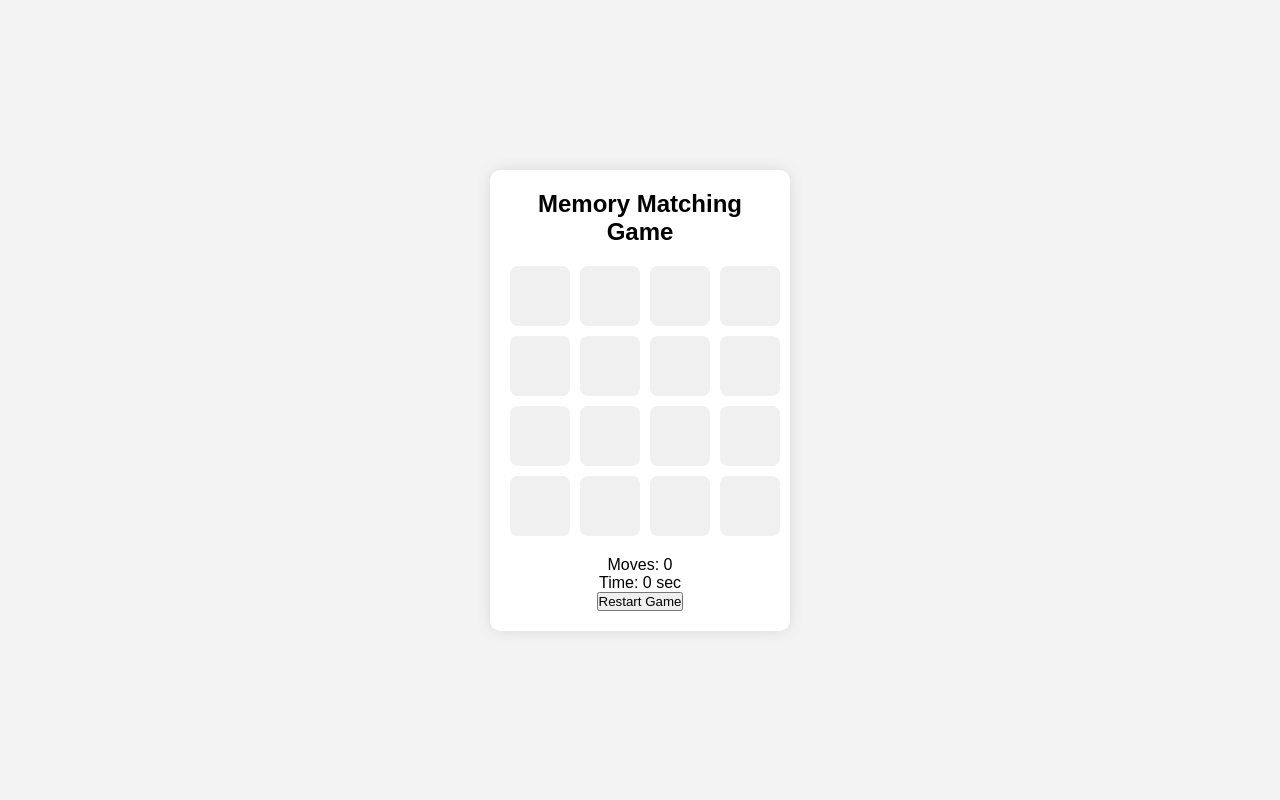
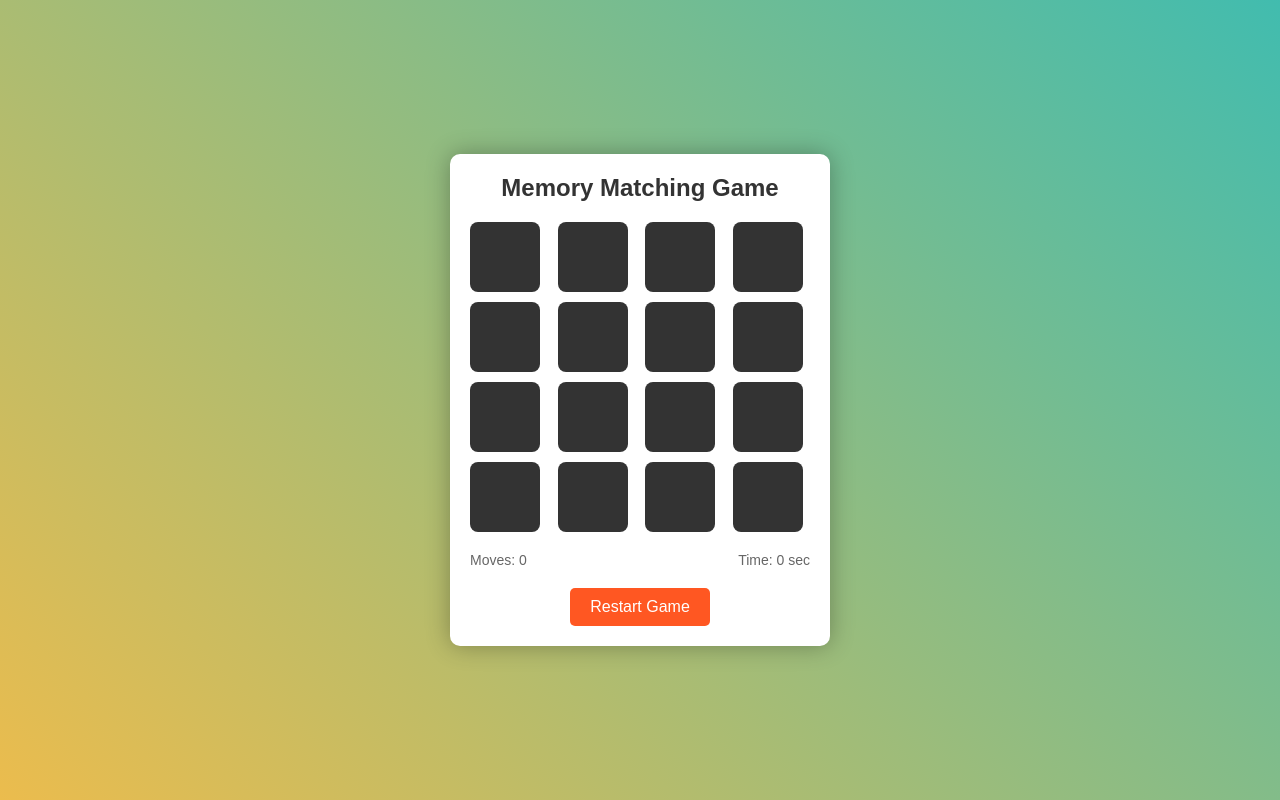
Before and after one commit to Leander-Antony/brain-dead, a plain HTML site: page index.html in a window 1280 px wide. Drawn offline with Linux system fonts and the light colour scheme.

Commit message:
Update style.css

```diff
--- a/style.css
+++ b/style.css
@@ -5,8 +5,10 @@
 }
 
 body {
-    font-family: Arial, sans-serif;
-    background-color: #f3f3f3;
+    font-family: 'Arial', sans-serif;
+    background: linear-gradient(45deg, #ff6f61, #ffbc42, #00bcd4);
+    background-size: 300% 300%;
+    animation: gradientBackground 10s ease infinite;
     display: flex;
     justify-content: center;
     align-items: center;
@@ -14,53 +16,101 @@ body {
     margin: 0;
 }
 
+@keyframes gradientBackground {
+    0% {
+        background-position: 0% 50%;
+    }
+    50% {
+        background-position: 100% 50%;
+    }
+    100% {
+        background-position: 0% 50%;
+    }
+}
+
 .game-container {
     text-align: center;
-    background-color: white;
+    background-color: #fff;
     padding: 20px;
     border-radius: 10px;
-    box-shadow: 0 0 15px rgba(0, 0, 0, 0.1);
-    width: 300px;
+    box-shadow: 0 0 25px rgba(0, 0, 0, 0.3);
+    width: 380px;
+    position: relative;
+    z-index: 1;
 }
 
 h1 {
     font-size: 24px;
     margin-bottom: 20px;
+    color: #333;
 }
 
 .game-board {
     display: grid;
     grid-template-columns: repeat(4, 1fr);
     gap: 10px;
-    max-width: 280px;
-    margin: 0 auto;
+    margin: 20px 0;
 }
 
 .card {
-    width: 60px;
-    height: 60px;
-    background-color: #f0f0f0;
+    width: 70px;
+    height: 70px;
+    background-color: #333;
     border-radius: 8px;
     display: flex;
     justify-content: center;
     align-items: center;
     font-size: 24px;
     cursor: pointer;
-    transition: all 0.3s;
+    transition: transform 0.3s, background-color 0.3s, box-shadow 0.3s;
     user-select: none;
+    color: transparent;
+    position: relative;
 }
 
 .card.flipped {
     background-color: #fff;
     box-shadow: 0 0 10px rgba(0, 0, 0, 0.2);
+    color: #333;
+    z-index: 2;
 }
 
 .card.matched {
     background-color: #4CAF50;
     color: white;
+    pointer-events: none;
+}
+
+.card:hover {
+    transform: scale(1.1);
 }
 
 #message {
     margin-top: 20px;
     font-size: 16px;
+    font-weight: bold;
+    color: #333;
 }
+
+.status {
+    margin-top: 10px;
+    display: flex;
+    justify-content: space-between;
+    font-size: 14px;
+    color: #666;
+}
+
+.restart {
+    margin-top: 20px;
+    padding: 10px 20px;
+    background-color: #FF5722;
+    color: white;
+    border: none;
+    border-radius: 5px;
+    cursor: pointer;
+    font-size: 16px;
+}
+
+.restart:hover {
+    background-color: #E64A19;
+}
```
